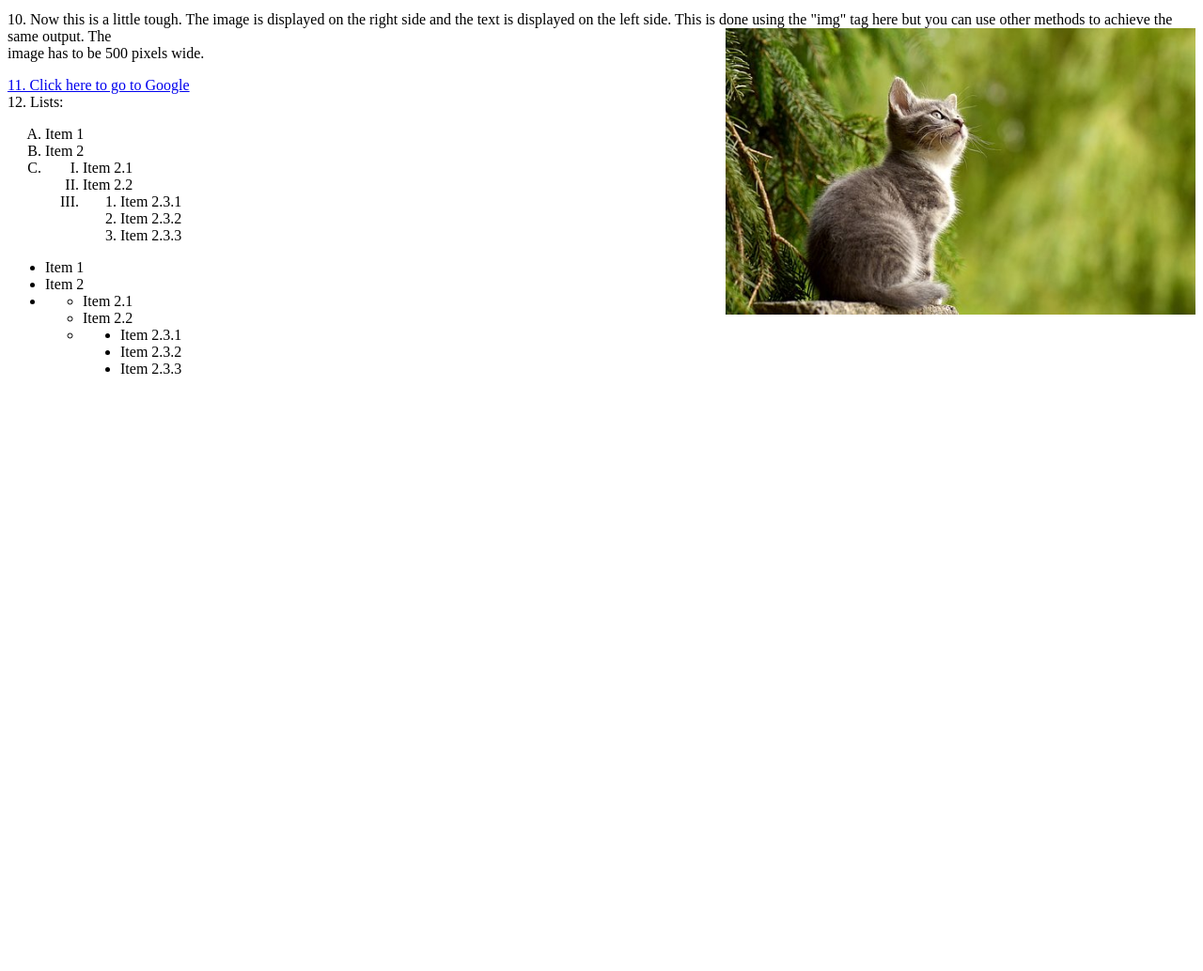
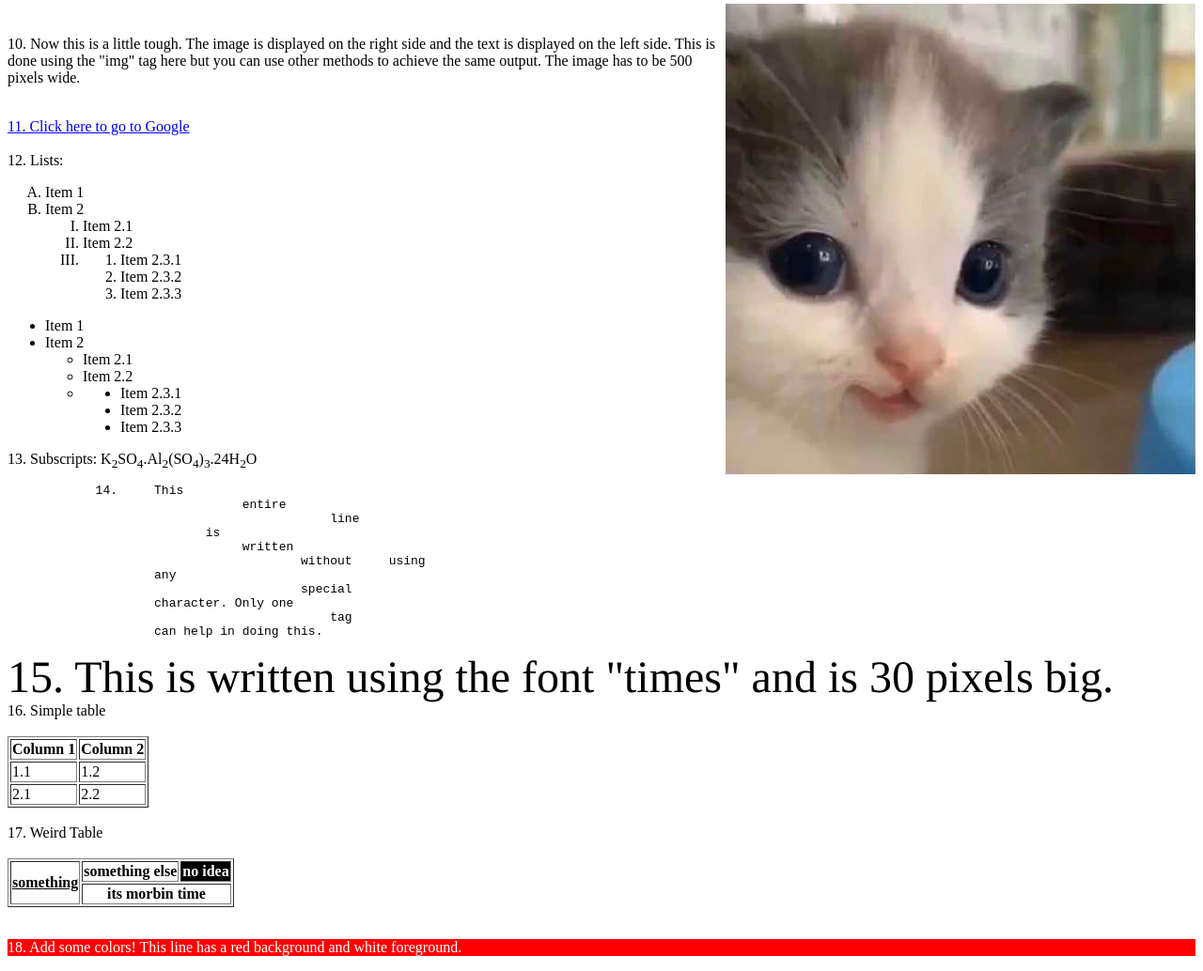
Before and after one commit to CS6-201-ISS-S23/tutorial-2-Ishan-1, a plain HTML site: page submission/index.html in a window 1280 px wide. Shown: the part 333-1367 px from the top of the page at 94% size. Before the commit the page ends 800 px from the top, so only its background shows below. Drawn offline with Linux system fonts and the light colour scheme.

Commit message:
Final submission

```diff
--- a/submission/index.html
+++ b/submission/index.html
@@ -14,15 +14,16 @@
  <hr width="50%">
  9. Below is a horizontal line which is 100 pixels wide.
  <hr width="100px">
- <p>10. Now this is a little tough. The image is displayed on the right side and the text is displayed on the left side. This is done using the "img" tag here
-    but you can use other methods to achieve the same output. The<img src="kitten.jpg" width="500px" align="RIGHT"><br> image has to be 500 pixels wide.
- </p>
- <a href="https://www.google.com">11. Click here to go to Google</a><br>
+ <img src="kitten.jpeg" style="float: right;width: 500px;"><br>
+ <p>10. Now this is a little tough. The image is displayed on the right side and the text is displayed on the left side. This is done using the "img" tag here but you can use other methods to achieve the same output. The
+  image has to be 500 pixels wide.</p>
+<br>
+ <a href="https://www.google.com">11. Click here to go to Google</a><br><br>
  12. Lists:<br>
  <ol type="A">
    <li>Item 1</li>
-   <li>Item 2</li>
-   <li><ol type="I">
+   <li>Item 2<br>
+   <ol type="I">
       <li>Item 2.1</li>
       <li>Item 2.2</li>
       <li><ol type="1">
@@ -34,8 +35,8 @@
  </ol>
  <ul type="disc">
    <li>Item 1</li>
-   <li>Item 2</li>
-   <li><ul type="circle">
+   <li>Item 2<br>
+    <ul type="circle">
       <li>Item 2.1</li>
       <li>Item 2.2</li>
       <li><ul type="disc">
@@ -45,6 +46,35 @@
       </ul></li>
    </ul></li>
  </ul>
-
+13. Subscripts: K<sub>2</sub>SO<sub>4</sub>.Al<sub>2</sub>(SO<sub>4</sub>)<sub>3</sub>.24H<sub>2</sub>O<br>
+<pre>
+            14.     This
+                                entire
+                                            line
+                           is
+                                written
+                                        without     using
+                    any
+                                        special
+                    character. Only one
+                                            tag
+                    can help in doing this.
+</pre>
+<font face="times" size="30px">15. This is written using the font "times" and is 30 pixels big.</font><br>
+16. Simple table<br>
+<br>
+<table border="">
+<tr><th>Column 1</th><th>Column 2</th></tr>
+<tr><td>1.1</td><td>1.2</td></tr>
+<tr><td>2.1</td><td>2.2</td></tr>
+</table>
+<br>
+17. Weird Table <br><br>
+<table border="">
+<tr><th rowspan="2"><u>something</u></th><th>something else</th><th style="background-color: black;color: white;">no idea</th></tr>
+<tr><td colspan="2" align="center"><b>its morbin time</b></td></tr>
+</table>
+<br>
+<p style="background-color: red; color: white;">18. Add some colors! This line has a red background and white foreground.</p>
 </body>
 </html>
```
Also changed, not shown: submission/kitten.jpeg (added).
